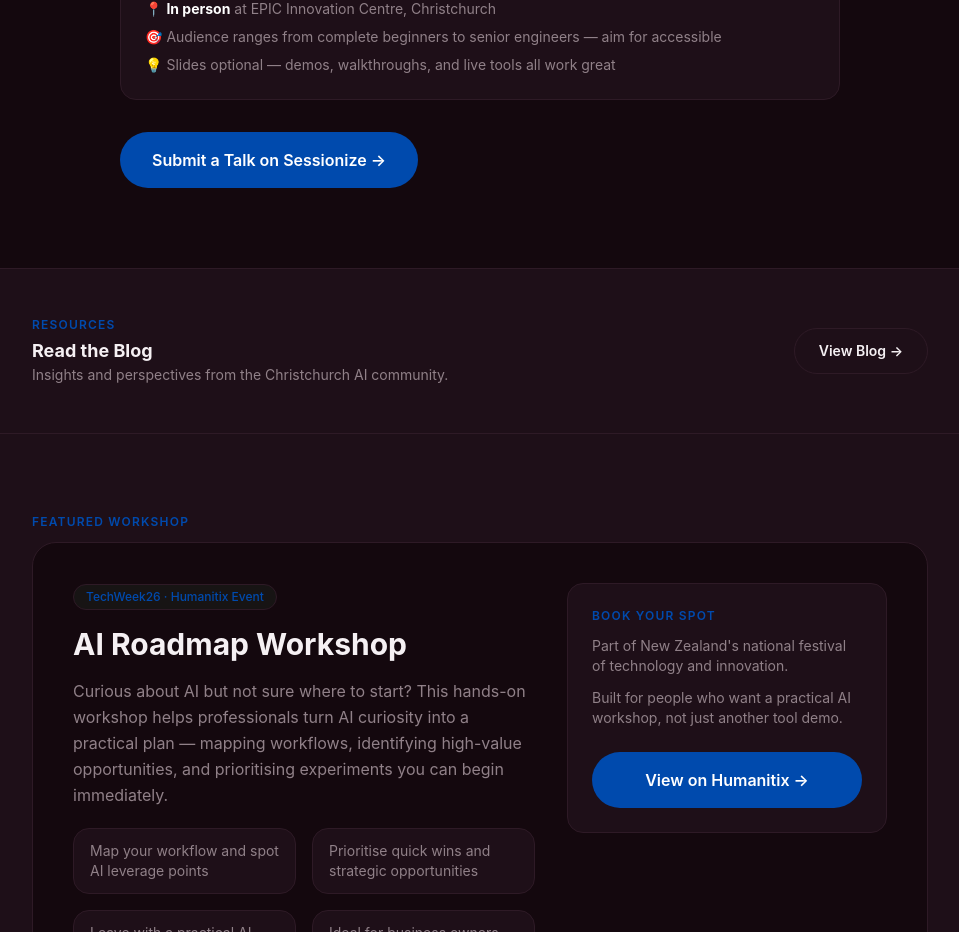
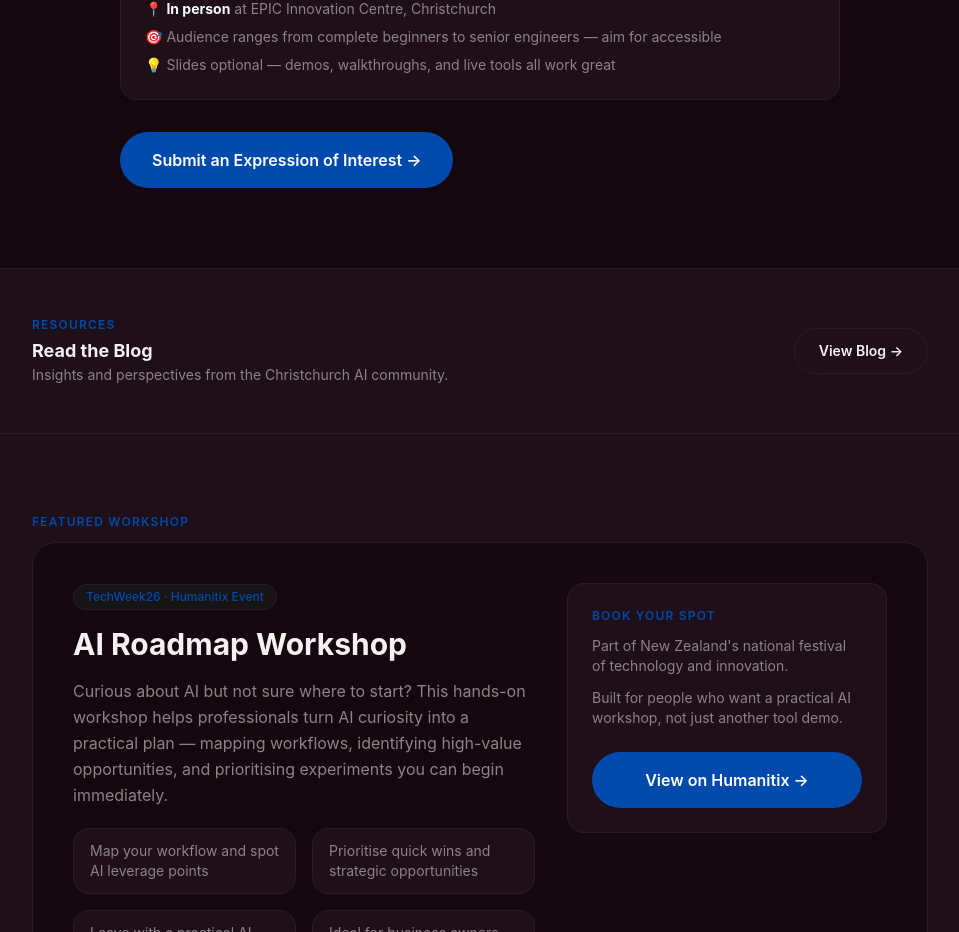
Before and after one commit to caelanhuntress/christchurch-ai, a Next.js app: page / in a window 1280 px wide. Shown: the part 6240-7172 px from the top of the page, without its empty margins (160-1119 px from the left). Built offline with nearby package versions, Linux system fonts and the light colour scheme.

Commit message:
Update homepage speaker CTA

```diff
--- a/app/page.tsx
+++ b/app/page.tsx
@@ -462,13 +462,13 @@ export default function Home() {
               </ul>
             </div>
             <a
-              href="https://sessionize.com/christchurch-ai-techweek-conference/"
+              href="https://airtable.com/appQyJddzvOGyNk4P/pag8cOvHrSNIpE2vd/form"
               target="_blank"
               rel="noopener noreferrer"
               className="inline-block px-8 py-4 rounded-full font-semibold text-base transition-all hover:opacity-90"
               style={{ background: "var(--accent)", color: "#ffffff" }}
             >
-              Submit a Talk on Sessionize →
+              Submit an Expression of Interest →
             </a>
           </div>
         </section>
```
